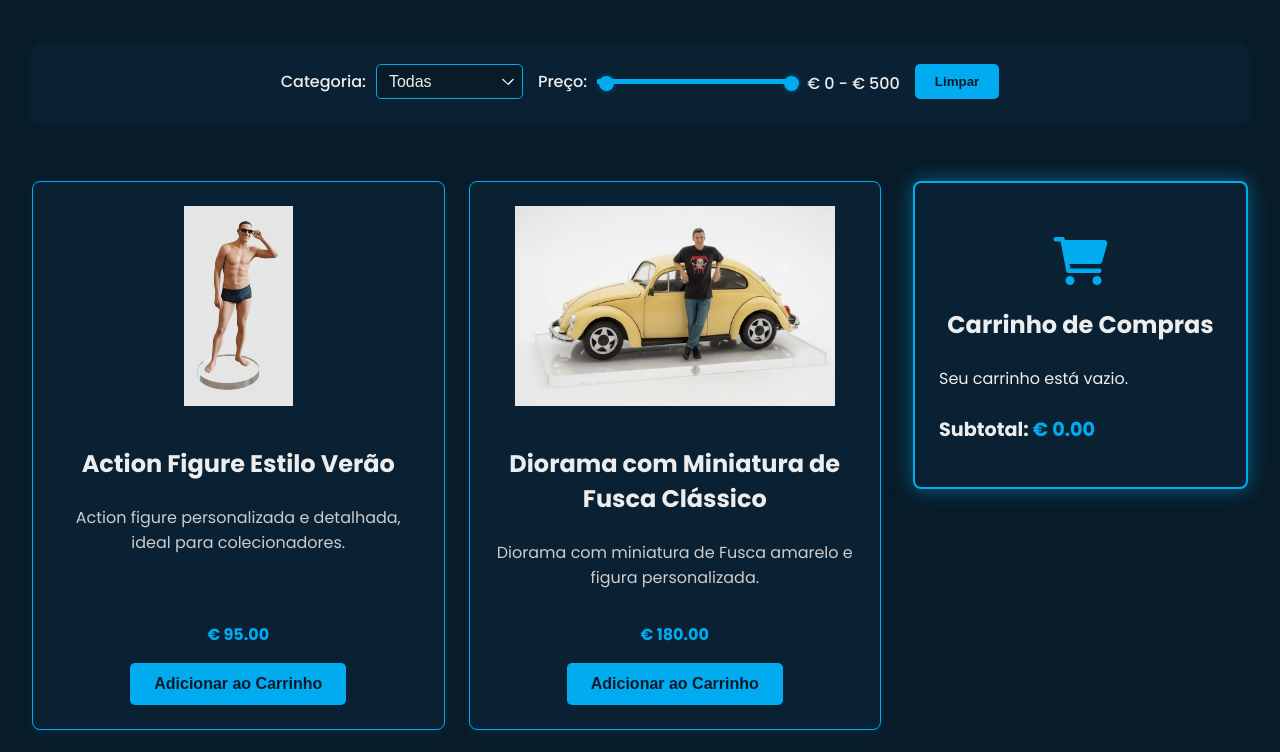
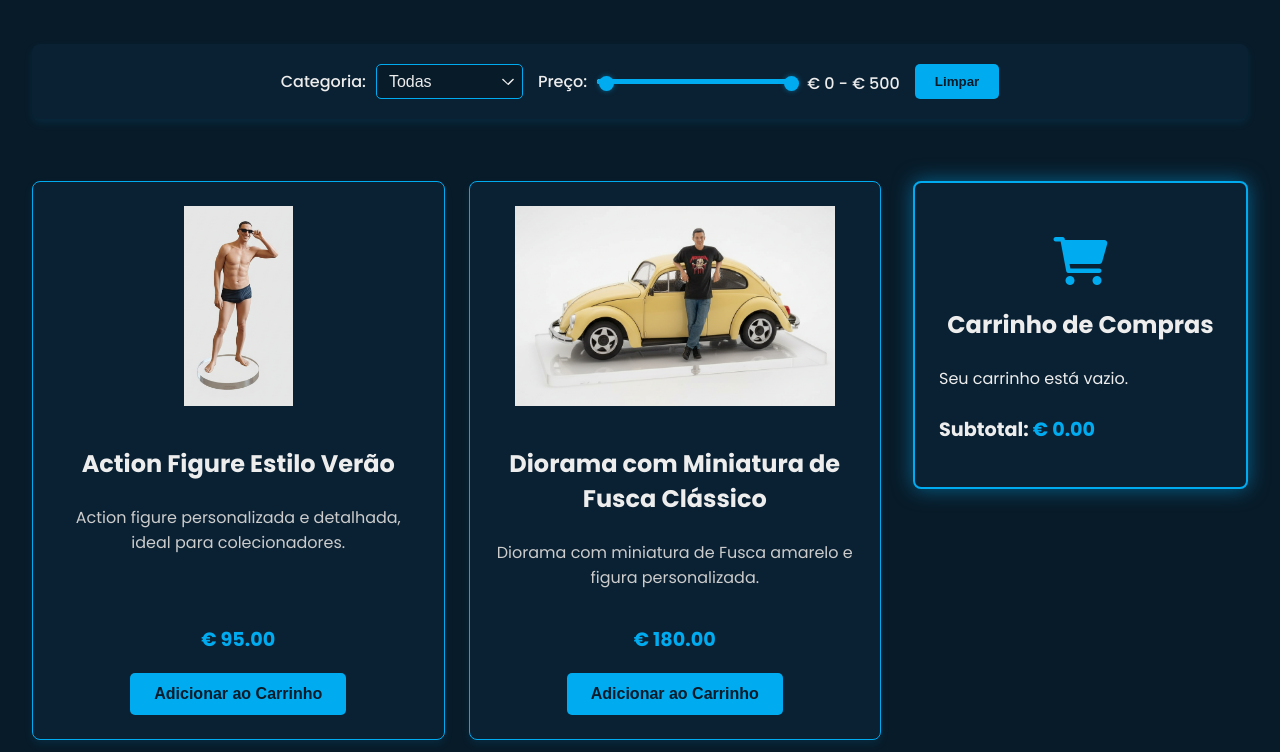
Before and after one commit to edymetal/site_edneypugliese, a plain HTML site: page loja.html in a window 1280 px wide. Shown: the part 190-942 px from the top of the page. Drawn offline with Linux system fonts and the light colour scheme.

Commit message:
feat: Aumenta o tamanho da fonte do preço nos cards dos produtos

```diff
--- a/style.css
+++ b/style.css
@@ -1,7 +1,7 @@
 @import url('https://fonts.googleapis.com/css2?family=Poppins:wght@300;400;500;600;700&display=swap');
 
 :root {
-    --app-version: "1.212";
+    --app-version: "1.213";
 }
 
 html {
@@ -1258,6 +1258,7 @@ nav ul li a:hover, nav ul li a.active {
 .product-card .price {
     color: #00abf0; /* Cor azul padrão */
     font-weight: bold; /* Negrito para ênfase */
+    font-size: 1.2em; /* Aumenta o tamanho da fonte */
 }
 
 .add-to-cart-btn {
```
